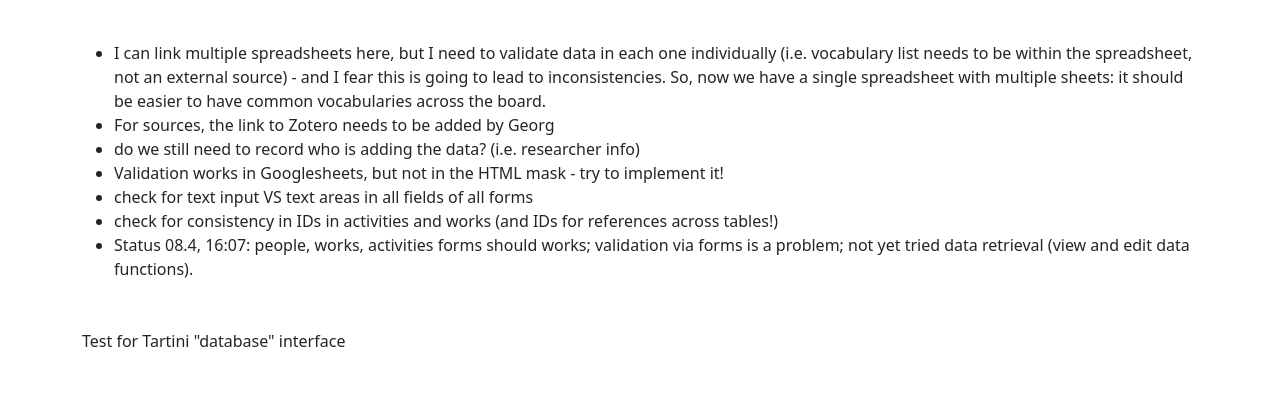
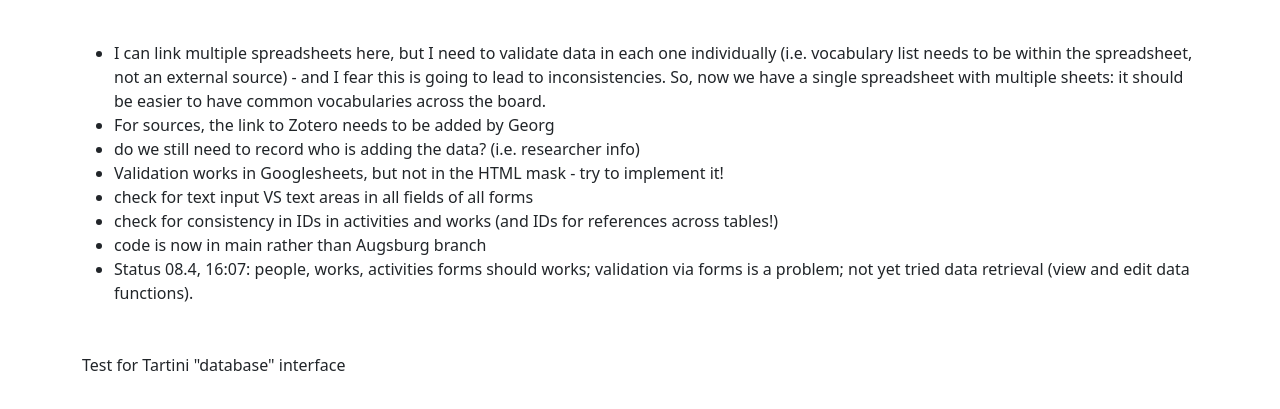
Before and after one commit to kia-z/tartini-simple, a plain HTML site: page notes.html in a window 1280 px wide. Shown: the part 63-472 px from the top of the page. Drawn offline with nearby package versions, Linux system fonts and the light colour scheme.

Commit message:
updated notes

```diff
--- a/notes.html
+++ b/notes.html
@@ -53,6 +53,7 @@
                 <li>Validation works in Googlesheets, but not in the HTML mask - try to implement it!</li>
                 <li>check for text input VS text areas in all fields of all forms</li>
                 <li>check for consistency in IDs in activities and works (and IDs for references across tables!)</li>
+                <li>code is now in main rather than Augsburg branch</li>
                 <li>Status 08.4, 16:07: people, works, activities forms should works; validation via forms is a problem; not yet tried data retrieval (view and edit data functions).</li>
             </ul>
 
```
